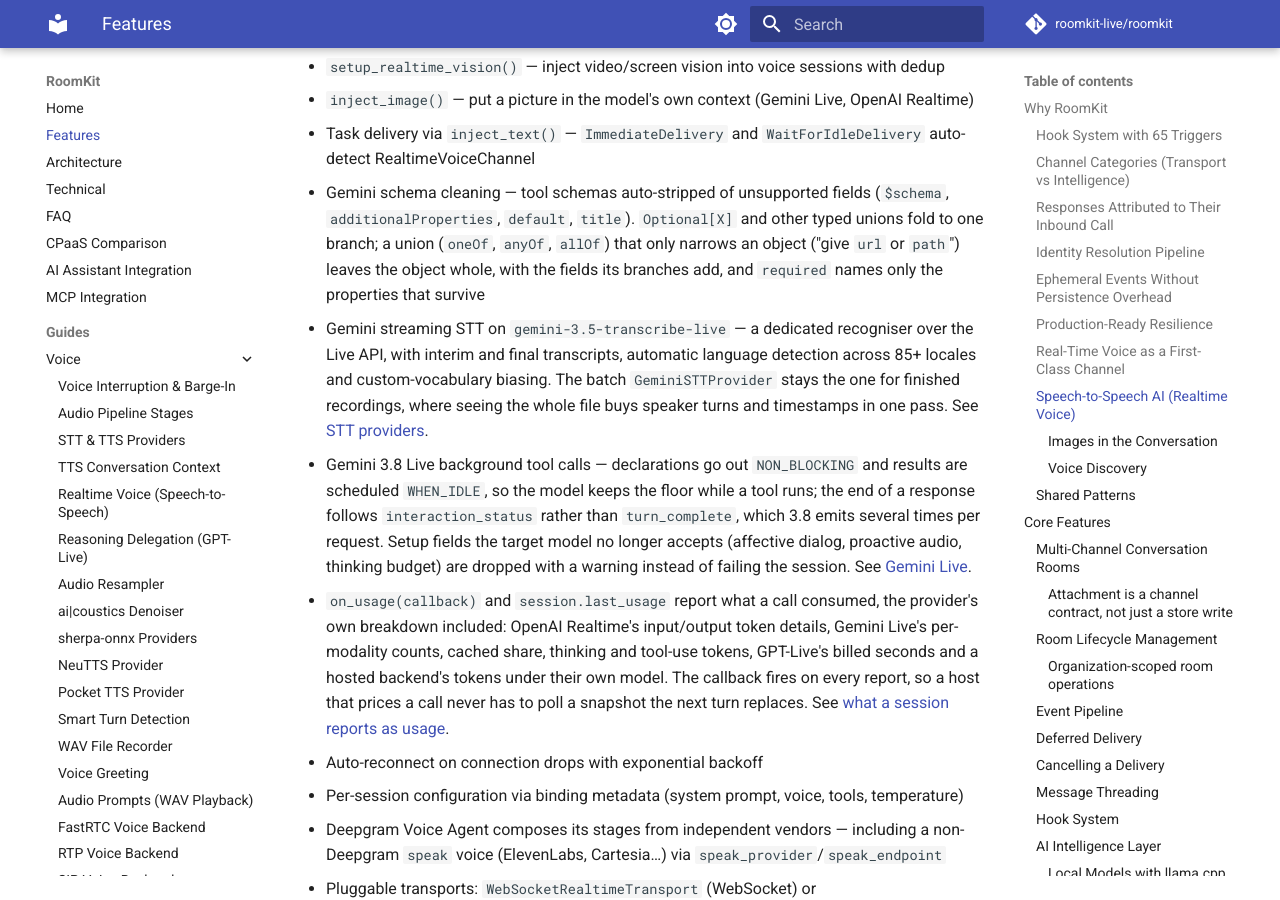
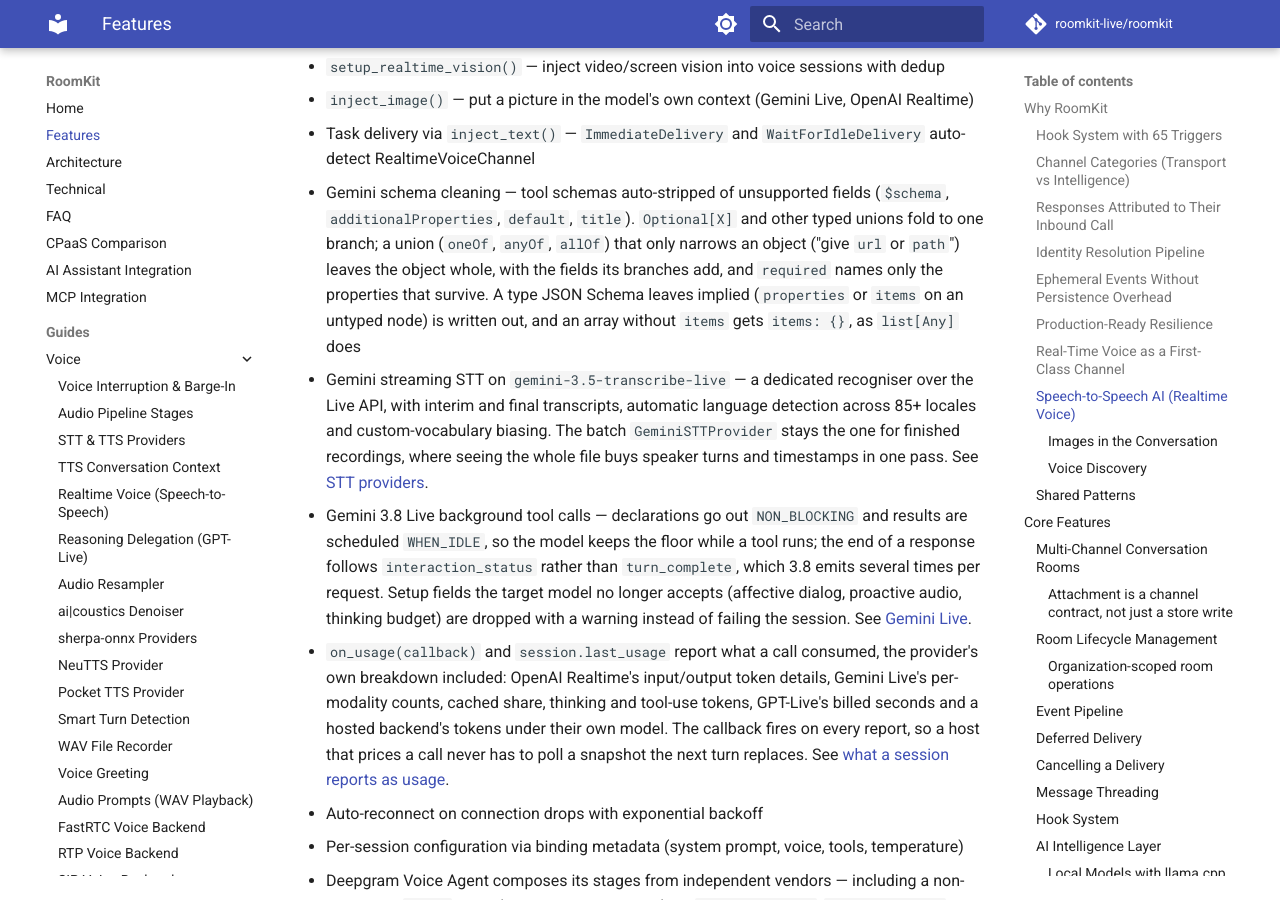
Before and after one commit to roomkit-live/roomkit-docs, an MkDocs documentation site: the page built from docs/features.md, in a window 1280 px wide and 900 px high, scrolled down 3274 px. Built offline with MkDocs 1.6.1 and Material for MkDocs 9.7.7, drawn with Linux system fonts in a browser that asks for light colours; comment, search, counter and statistics services are not loaded; some of the changed text lies outside the part shown.

Commit message:
docs(gemini): schema cleaning spells out implied types and items (RMK-266)

```diff
--- a/docs/features.md
+++ b/docs/features.md
@@ -91,7 +91,7 @@ Voice isn't bolted on -- it's a full `Channel` implementation with:
 - `setup_realtime_vision()` — inject video/screen vision into voice sessions with dedup
 - `inject_image()` — put a picture in the model's own context (Gemini Live, OpenAI Realtime)
 - Task delivery via `inject_text()` — `ImmediateDelivery` and `WaitForIdleDelivery` auto-detect RealtimeVoiceChannel
-- Gemini schema cleaning — tool schemas auto-stripped of unsupported fields (`$schema`, `additionalProperties`, `default`, `title`). `Optional[X]` and other typed unions fold to one branch; a union (`oneOf`, `anyOf`, `allOf`) that only narrows an object ("give `url` or `path`") leaves the object whole, with the fields its branches add, and `required` names only the properties that survive
+- Gemini schema cleaning — tool schemas auto-stripped of unsupported fields (`$schema`, `additionalProperties`, `default`, `title`). `Optional[X]` and other typed unions fold to one branch; a union (`oneOf`, `anyOf`, `allOf`) that only narrows an object ("give `url` or `path`") leaves the object whole, with the fields its branches add, and `required` names only the properties that survive. A type JSON Schema leaves implied (`properties` or `items` on an untyped node) is written out, and an array without `items` gets `items: {}`, as `list[Any]` does
 - Gemini streaming STT on `gemini-3.5-transcribe-live` — a dedicated recogniser over the Live API, with interim and final transcripts, automatic language detection across 85+ locales and custom-vocabulary biasing. The batch `GeminiSTTProvider` stays the one for finished recordings, where seeing the whole file buys speaker turns and timestamps in one pass. See [STT providers](guides/stt-tts-providers.md#gemini-transcribe-cloud-api-streaming).
 - Gemini 3.8 Live background tool calls — declarations go out `NON_BLOCKING` and results are scheduled `WHEN_IDLE`, so the model keeps the floor while a tool runs; the end of a response follows `interaction_status` rather than `turn_complete`, which 3.8 emits several times per request. Setup fields the target model no longer accepts (affective dialog, proactive audio, thinking budget) are dropped with a warning instead of failing the session. See [Gemini Live](guides/realtime-voice-providers.md#google-gemini-live).
 - `on_usage(callback)` and `session.last_usage` report what a call consumed, the provider's own breakdown included: OpenAI Realtime's input/output token details, Gemini Live's per-modality counts, cached share, thinking and tool-use tokens, GPT-Live's billed seconds and a hosted backend's tokens under their own model. The callback fires on every report, so a host that prices a call never has to poll a snapshot the next turn replaces. See [what a session reports as usage](guides/realtime-voice-providers.md#what-a-session-reports-as-usage).
```
